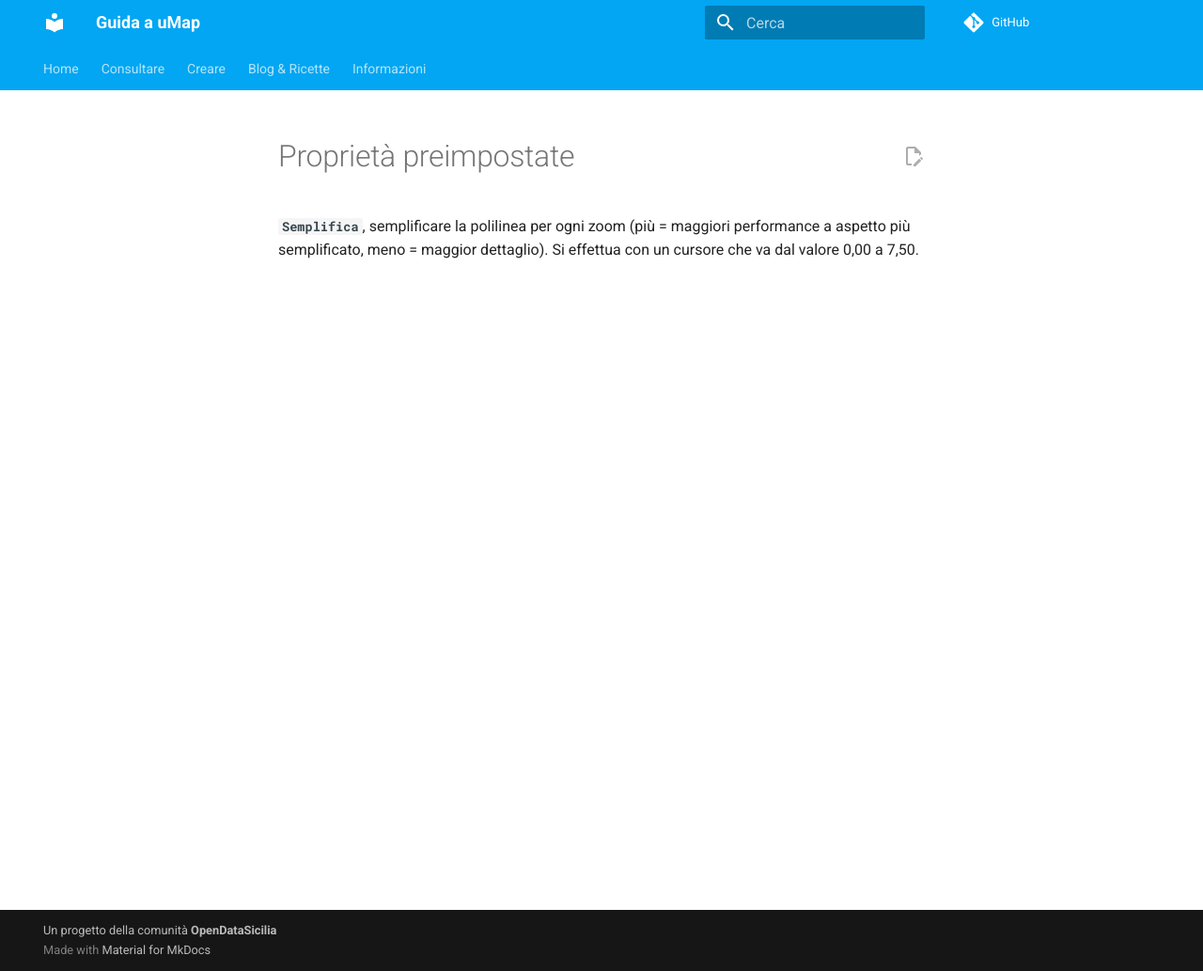
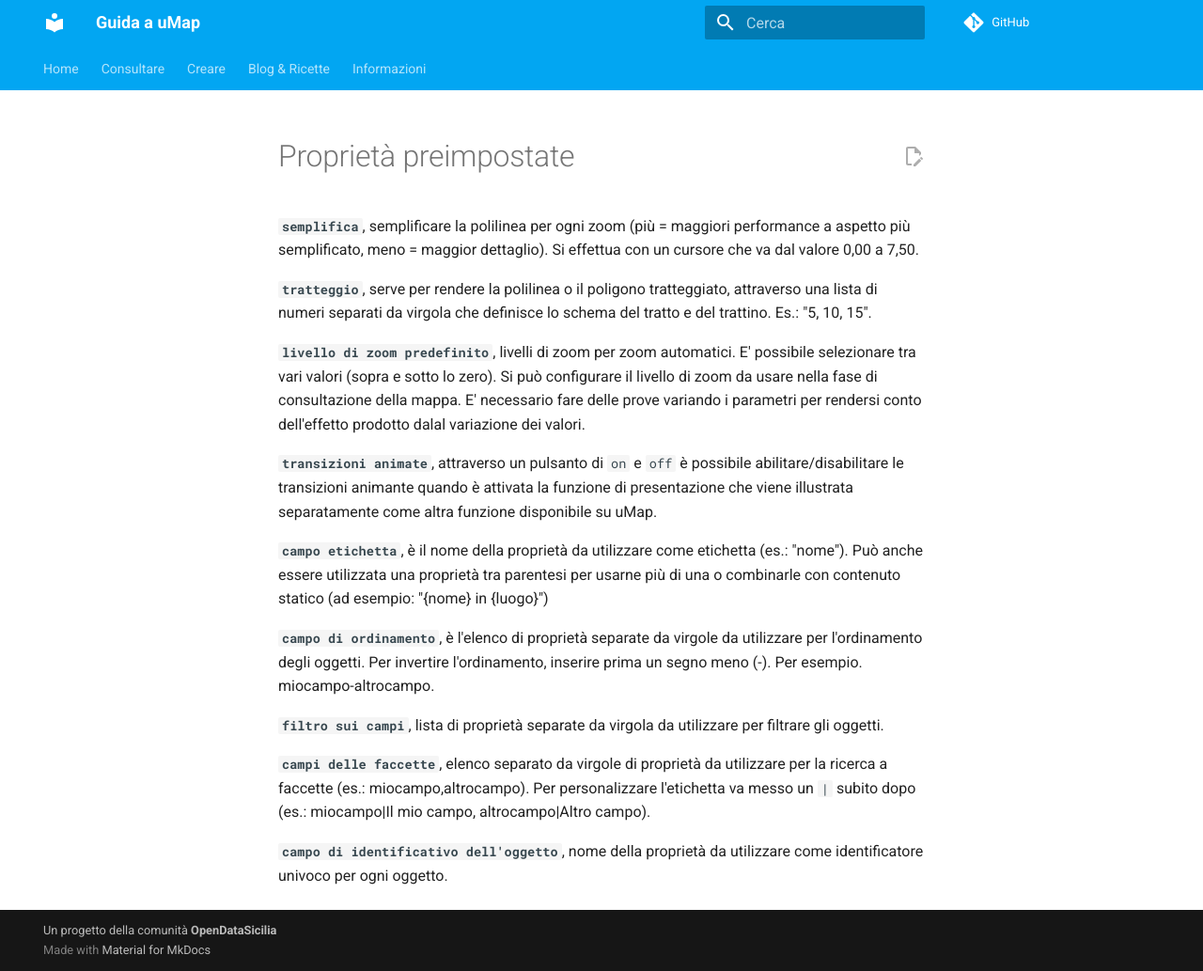
Before and after one commit to opendatasicilia/guida-umap, an MkDocs documentation site: the page built from docs/creare/proprieta-preimpostate.md, in a window 1280 px wide and 1033 px high. Shown: the whole window at 94% size. Built offline with MkDocs 1.6.1 and Material for MkDocs 9.7.7, drawn with Linux system fonts in a browser that asks for light colours; comment, search, counter and statistics services are not loaded.

Commit message:
Update proprieta-preimpostate.md

```diff
--- a/docs/creare/proprieta-preimpostate.md
+++ b/docs/creare/proprieta-preimpostate.md
@@ -1,3 +1,19 @@
 # Proprietà preimpostate
 
-**`Semplifica`**, semplificare la polilinea per ogni zoom (più = maggiori performance a aspetto più semplificato, meno = maggior dettaglio). Si effettua con un cursore che va dal valore 0,00 a 7,50.
+**`semplifica`**, semplificare la polilinea per ogni zoom (più = maggiori performance a aspetto più semplificato, meno = maggior dettaglio). Si effettua con un cursore che va dal valore 0,00 a 7,50.
+
+**`tratteggio`**, serve per rendere la polilinea o il poligono tratteggiato, attraverso una lista di numeri separati da virgola che definisce lo schema del tratto e del trattino. Es.: "5, 10, 15".
+
+**`livello di zoom predefinito`**, livelli di zoom per zoom automatici. E' possibile selezionare tra vari valori (sopra e sotto lo zero). Si può configurare il livello di zoom da usare nella fase di consultazione della mappa. E' necessario fare delle prove variando i parametri per rendersi conto dell'effetto prodotto dalal variazione dei valori.
+
+**`transizioni animate`**, attraverso un pulsanto di `on` e `off` è possibile abilitare/disabilitare le transizioni animante quando è attivata la funzione di presentazione che viene illustrata separatamente come altra funzione disponibile su uMap.
+
+**`campo etichetta`**, è il nome della proprietà da utilizzare come etichetta (es.: "nome"). Può anche essere utilizzata una proprietà tra parentesi per usarne più di una o combinarle con contenuto statico (ad esempio: "{nome} in {luogo}")
+
+**`campo di ordinamento`**, è l'elenco di proprietà separate da virgole da utilizzare per l'ordinamento degli oggetti. Per invertire l'ordinamento, inserire prima un segno meno (-). Per esempio. miocampo-altrocampo.
+
+**`filtro sui campi`**, lista di proprietà separate da virgola da utilizzare per filtrare gli oggetti.
+
+**`campi delle faccette`**, elenco separato da virgole di proprietà da utilizzare per la ricerca a faccette (es.: miocampo,altrocampo). Per personalizzare l'etichetta va messo un `|` subito dopo (es.: miocampo|Il mio campo, altrocampo|Altro campo).
+
+**`campo di identificativo dell'oggetto`**, nome della proprietà da utilizzare come identificatore univoco per ogni oggetto.
```
